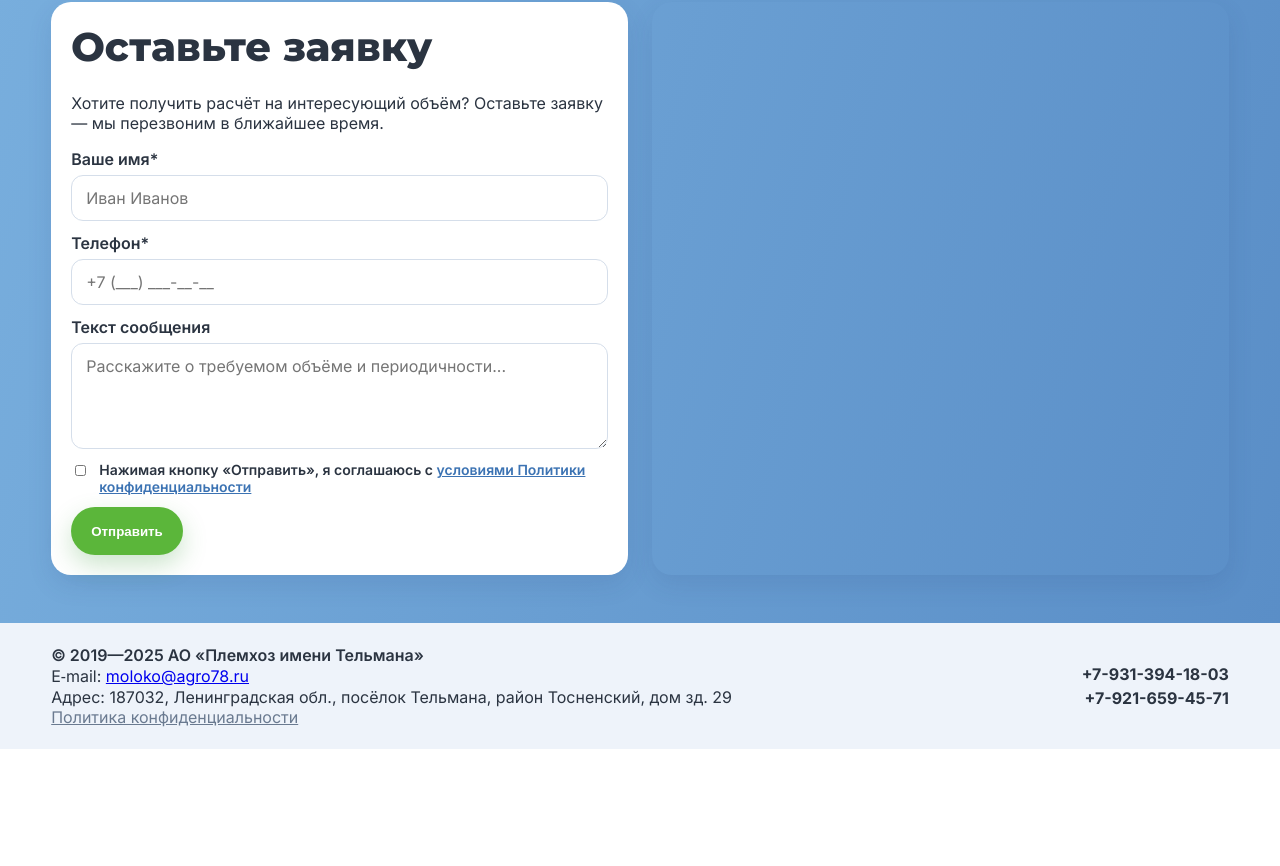
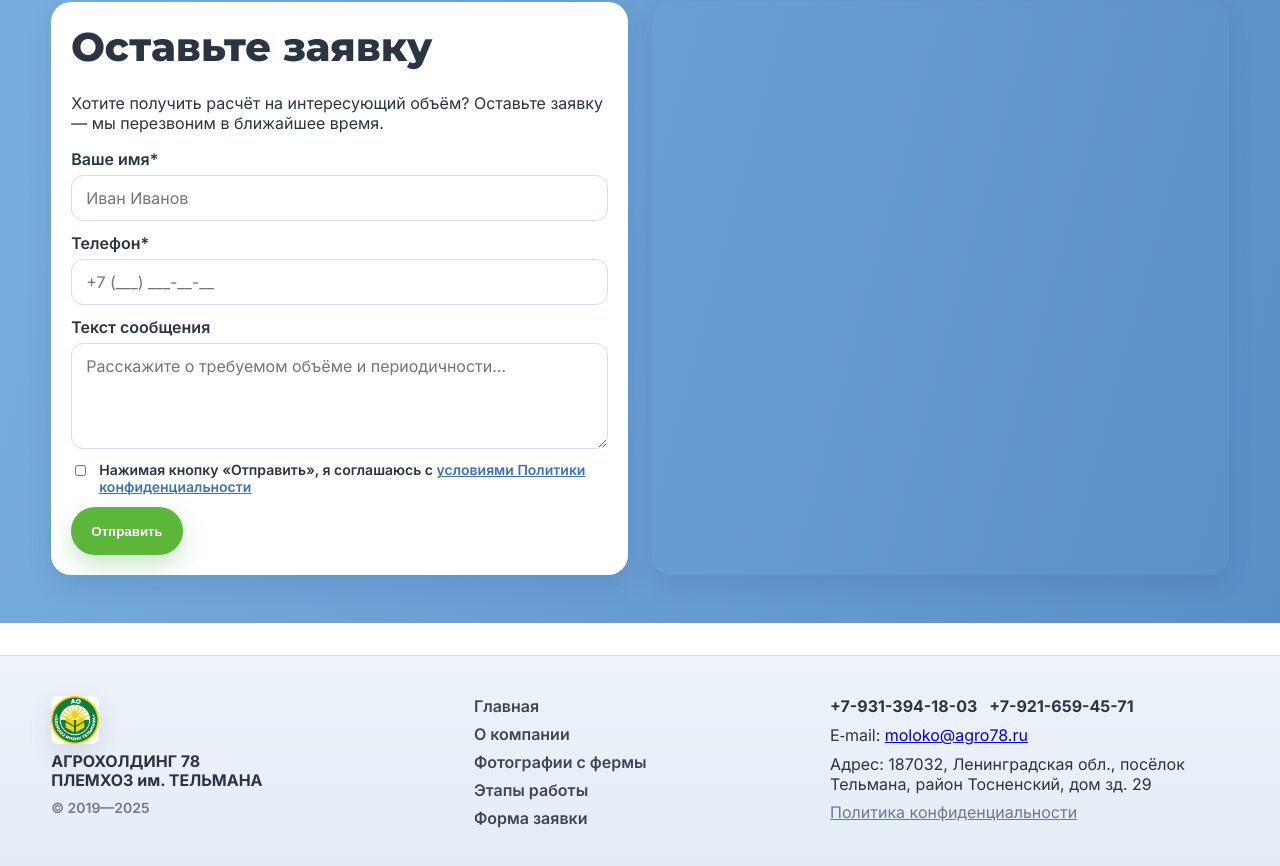
Before and after one commit to lesswixx/landing-milk, a website: page index.html in a window 1280 px wide. Shown: the part 4223-5089 px from the top of the page. Before the commit the page ends 4972 px from the top, so only its background shows below. Drawn offline with Linux system fonts and the light colour scheme.

Commit message:
first commit11

```diff
--- a/index.html
+++ b/index.html
@@ -313,15 +313,28 @@
 
     <footer class="site-footer">
       <div class="container footer-grid">
-        <div>
-          <div class="copyright">© 2019—2025 АО «Племхоз имени Тельмана»</div>
+        <div class="footer-brand">
+          <img src="public/images/logo.JPG" alt="Логотип" class="footer-logo" />
+          <div class="footer-title">АГРОХОЛДИНГ 78<br/>ПЛЕМХОЗ им. ТЕЛЬМАНА</div>
+          <div class="copyright sm">© 2019—2025</div>
+        </div>
+
+        <nav class="footer-nav">
+          <a href="#home">Главная</a>
+          <a href="#about">О компании</a>
+          <a href="#gallery">Фотографии с фермы</a>
+          <a href="#process">Этапы работы</a>
+          <a href="#contact">Форма заявки</a>
+        </nav>
+
+        <div class="footer-contacts">
+          <div class="footer-phones">
+            <a href="tel:+79313941803">+7-931-394-18-03</a>
+            <a href="tel:+79216594571">+7-921-659-45-71</a>
+          </div>
           <div class="email">E‑mail: <a href="mailto:moloko@agro78.ru">moloko@agro78.ru</a></div>
           <div class="address">Адрес: 187032, Ленинградская обл., посёлок Тельмана, район Тосненский, дом зд. 29</div>
           <div id="privacy" class="privacy"><a href="#">Политика конфиденциальности</a></div>
-        </div>
-        <div class="footer-phones">
-          <a href="tel:+79313941803">+7-931-394-18-03</a>
-          <a href="tel:+79216594571">+7-921-659-45-71</a>
         </div>
       </div>
     </footer>
--- a/public/styles.css
+++ b/public/styles.css
@@ -409,11 +409,31 @@ input:focus, textarea:focus { border-color: var(--blue-3); box-shadow: 0 0 0 4px
 
 /* Footer */
 .site-footer { padding: 22px 0; background: #eef3fa; color: var(--text); }
-.footer-grid { display: grid; grid-template-columns: 1fr auto; gap: 18px; align-items: center; }
-.footer-phones { display: grid; gap: 4px; text-align: right; }
+.site-footer {
+  margin-top: 32px;
+  background: linear-gradient(180deg, #eef3fa, #e3ecf7);
+  border-top: 1px solid rgba(60,115,179,.12);
+}
+.footer-grid {
+  display: grid;
+  grid-template-columns: 1.2fr 1fr 1.2fr;
+  gap: 24px;
+  align-items: start;
+  padding: 18px 0;
+}
+.footer-brand { display: grid; gap: 8px; align-content: start; }
+.footer-logo { width: 48px; height: 48px; object-fit: cover; border-radius: 8px; box-shadow: var(--shadow); }
+.footer-title { font-weight: 800; line-height: 1.2; }
+.copyright { font-weight: 600; color: var(--muted); }
+.copyright.sm { font-size: 14px; }
+.footer-nav { display: grid; gap: 8px; align-content: start; }
+.footer-nav a { color: var(--text); text-decoration: none; font-weight: 600; opacity: .9; }
+.footer-nav a:hover { color: var(--blue-3); }
+.footer-contacts { display: grid; gap: 8px; text-align: left; }
+.footer-phones { display: flex; gap: 12px; }
 .footer-phones a { color: var(--text); text-decoration: none; font-weight: 700; }
-.copyright { font-weight: 600; }
-.privacy a { color: var(--muted); }
+.footer-phones a:hover { color: var(--blue-3); }
+.privacy a { color: var(--muted); text-decoration: underline; }
 
 /* To top */
 .to-top {
@@ -447,6 +467,8 @@ input:focus, textarea:focus { border-color: var(--blue-3); box-shadow: 0 0 0 4px
   .section-hero.gradient-bg { background-size: auto 100%, auto; background-position: right center, 0 0; }
   .section-cheesemaker.gradient-bg.soft { background-size: auto 100%, auto; background-position: right center, 0 0; }
   .carousel-track { grid-auto-columns: calc((100% - 16px) / 2); }
+  .footer-grid { grid-template-columns: 1fr 1fr; }
+  .footer-brand { grid-column: 1 / -1; grid-row: 1; }
 }
 @media (max-width: 720px) {
   .main-nav { display: none; }
@@ -460,4 +482,6 @@ input:focus, textarea:focus { border-color: var(--blue-3); box-shadow: 0 0 0 4px
   .carousel-track { grid-auto-columns: 100%; }
   .carousel-arrow.prev { left: -12px; }
   .carousel-arrow.next { right: -12px; }
+  .footer-grid { grid-template-columns: 1fr; }
+  .footer-phones { justify-content: flex-start; }
 }
```
